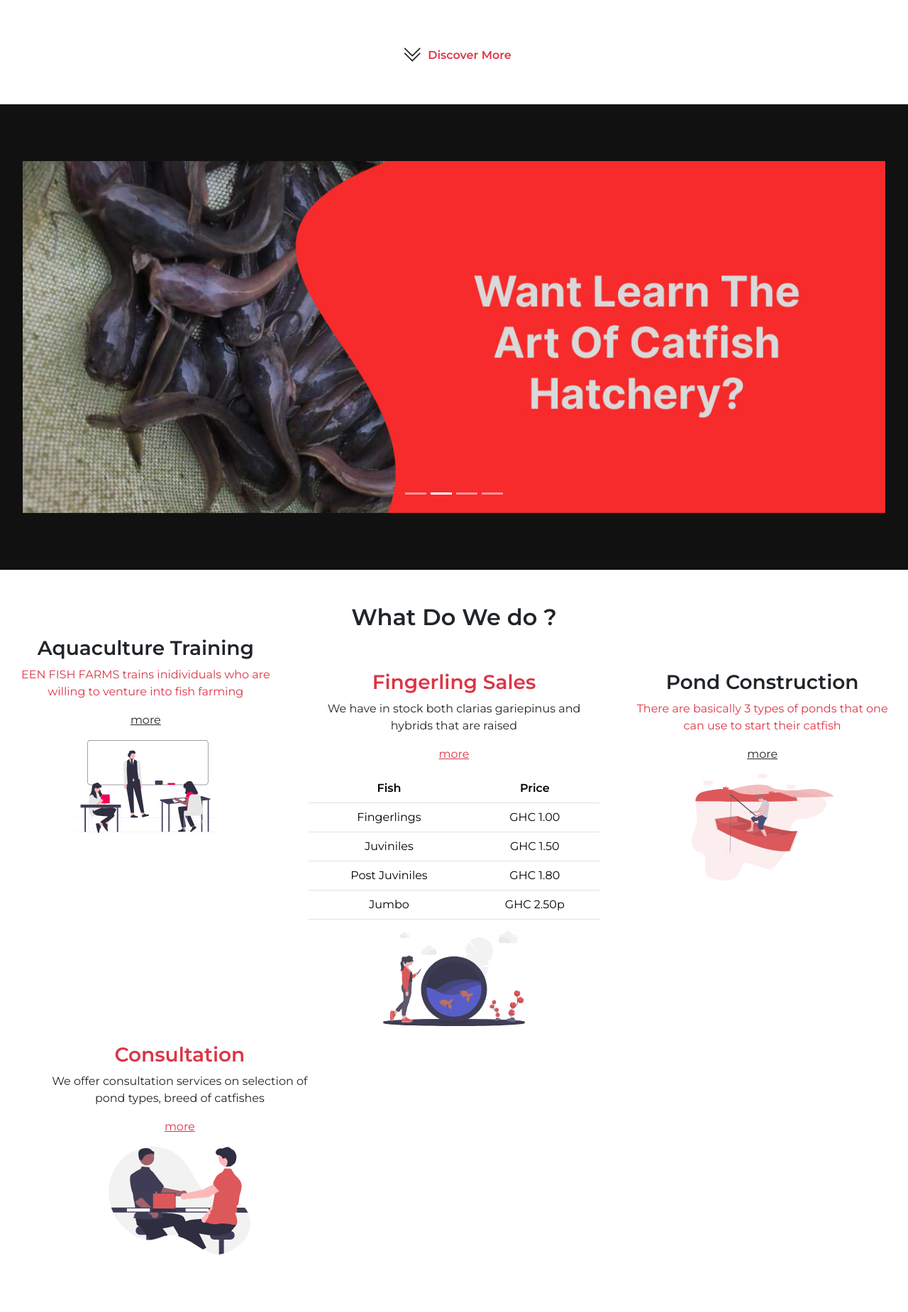
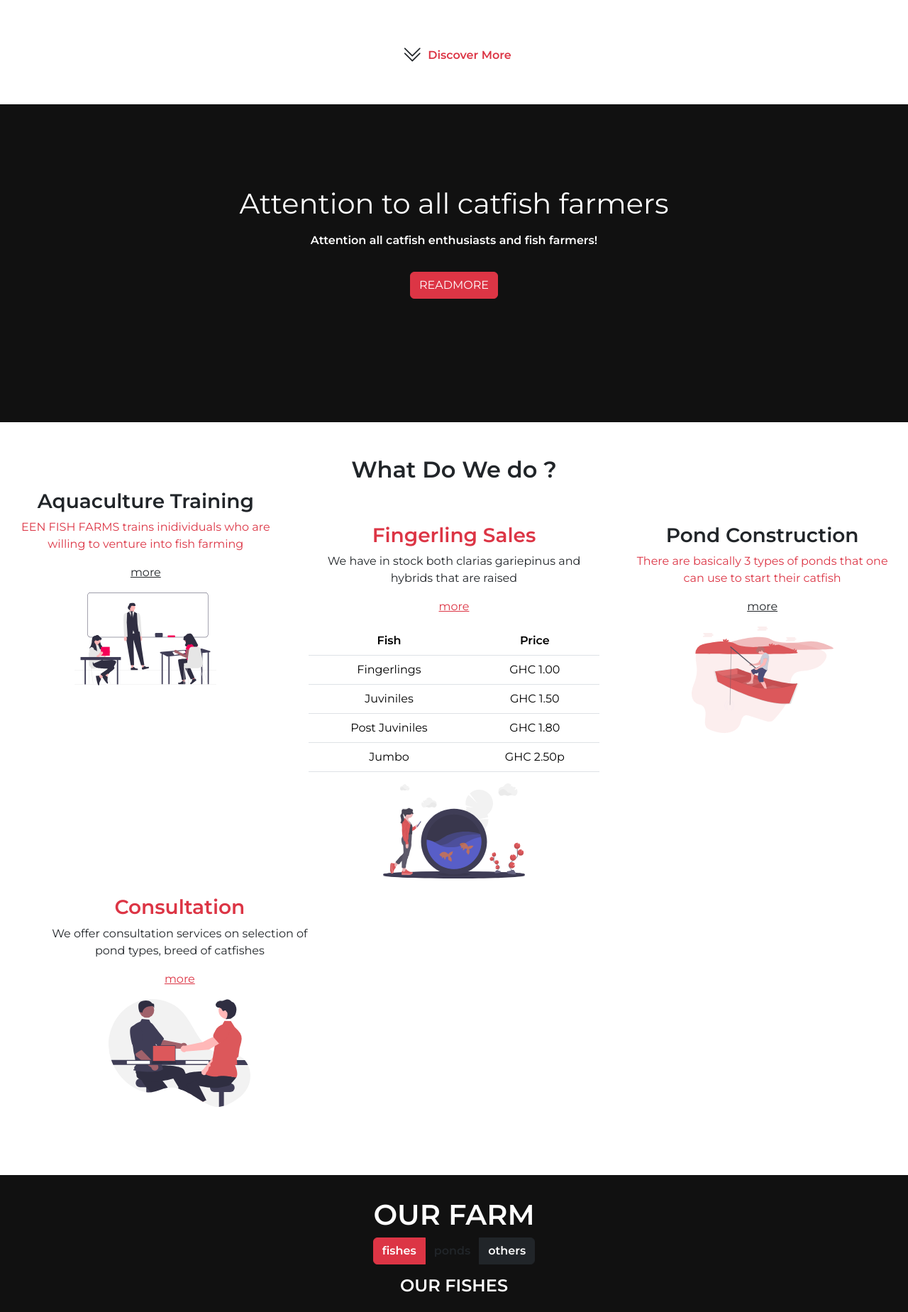
Before and after one commit to chiefportable/enn_new, a Jekyll site: the page built from index.html, in a window 1280 px wide. Shown: the part 444-2293 px from the top of the page at 71% size. Built offline with Jekyll 4.4.1, drawn with Linux system fonts in a browser that asks for light colours; nearby versions of some CDN libraries.

Commit message:
carousel formating and styling

```diff
--- a/_includes/upcomming/carousel.html
+++ b/_includes/upcomming/carousel.html
@@ -1,40 +1,29 @@
 <div class="p-3 my-5">
-    <div id="carouselExampleDark" class="carousel slide" data-bs-ride="carousel">
-        <div class="carousel-indicators">
-            <button type="button" data-bs-target="#carouselExampleDark" data-bs-slide-to="0" class="active" aria-current="true" aria-label="Slide 1"></button>
-            <button type="button" data-bs-target="#carouselExampleDark" data-bs-slide-to="1" aria-label="Slide 2"></button>
-            <button type="button" data-bs-target="#carouselExampleDark" data-bs-slide-to="2" aria-label="Slide 2"></button>
-            <button type="button" data-bs-target="#carouselExampleDark" data-bs-slide-to="3" aria-label="Slide 2"></button>
-        </div>
+  <div id="carouselExampleSlidesOnly" class="carousel slide" data-bs-ride="carousel">
+    <div class="carousel-inner">
+      {% assign counter = 0 %}
+      {%- for post in site.posts -%}
+        {% assign counter = counter | plus:1 %}
 
-        <div class="carousel-inner">
-          <div class="carousel-item active" data-bs-interval="5000">
-           <a href="/"> <img src="/assets/img/learnimg.jpg" class="d-block w-100 img-fluid" alt="..."></a>
-          </div>
-          <div class="carousel-item" data-bs-interval="5000">
-            <img src="/assets/img/learnimg.jpg" class="d-block w-100 img-fluid" alt="...">
-          </div>
-          <div class="carousel-item" data-bs-interval="5000">
-            <img src="/assets/img/landimg.jpg" class="d-block w-100 img-fluid" alt="...">
-          </div>
-          <div class="carousel-item" data-bs-interval="5000">
-            <img src="/assets/img/landimg.jpg" class="d-block w-100 img-fluid" alt="...">
+        <div class="carousel-item {{}} {%- if counter ==1 -%}
+          active
+        {%- endif -%}">
+          <div class="m-md-3">
+            <div>
+              <div class="fw-bold inc-height">
+                <!-- <div class="text-center m-3">
+                  <img src="/assets/img/vision.svg" alt="" style="width: 18rem;">
+                </div> -->
+                <div class="text-center inc-margin">
+                    <h5 class="card-title fs-1"> {{ post.title }} </h5>
+                    <p class="card-text"> {{post.excerpt }}</p>
+                    <a href="{{post.url}}" class="btn btn-danger m-3">{{ "readmore" | upcase}}</a>
+                </div>
+              </div>
+            </div>
           </div>
         </div>
-
-        <!-- <div class="carousel-inner">
-          <ul id="carousel-id">
-            {%- for post in site.posts -%}
-              <li>
-                <div class="carousel-item active" data-bs-interval="5000">
-                  <img src="/assets/img/carousel.jpg" class="img-fluid w-100" alt="">
-                  <div class="carousel-caption">
-                    <h1 class="fw-bold display-4 ">{{ post.title }}</h1>
-                  </div>
-                </div>
-              </li>
-            {%- endfor -%}
-          </ul>
-        </div> -->
+      {%- endfor -%}
     </div>
+  </div>
 </div>
--- a/_posts/2023-12-14-attention-all-catfish-enthusiasts.md
+++ b/_posts/2023-12-14-attention-all-catfish-enthusiasts.md
@@ -1,6 +1,7 @@
 ---
 layout: post
 author: Gifty
+title: "Attention to all catfish farmers"
 ---
 
 
--- a/_sass/main.scss
+++ b/_sass/main.scss
@@ -210,3 +210,11 @@ html,body{
     padding: 50px;
     color: black;
 }
+
+.inc-height{
+    height: 300px;
+}
+
+.inc-margin{
+    margin-top: 100px;
+}
--- a/index.html
+++ b/index.html
@@ -14,7 +14,7 @@ layout: default
     {%- include upcomming/header.html -%}
 </section>
 
-<section class="bg-gray p-md-3 my-5">
+<section class="bg-gray">
     {%- include upcomming/carousel.html -%}
 </section>
 
```
Also changed, not shown: _posts/2023-12-14-want-learn-the-art-of-catfish-hatchery?.md (+1 -0 lines).
